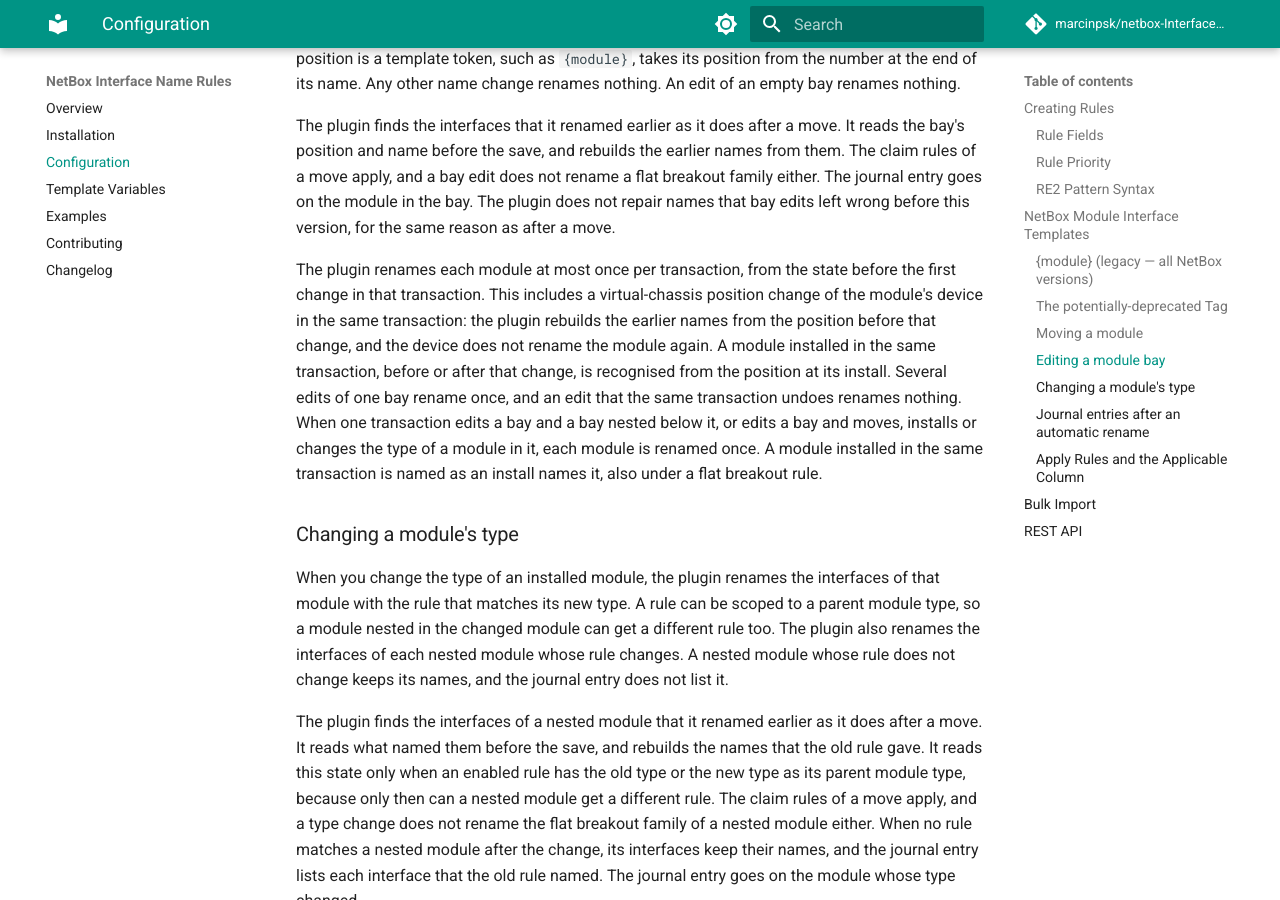
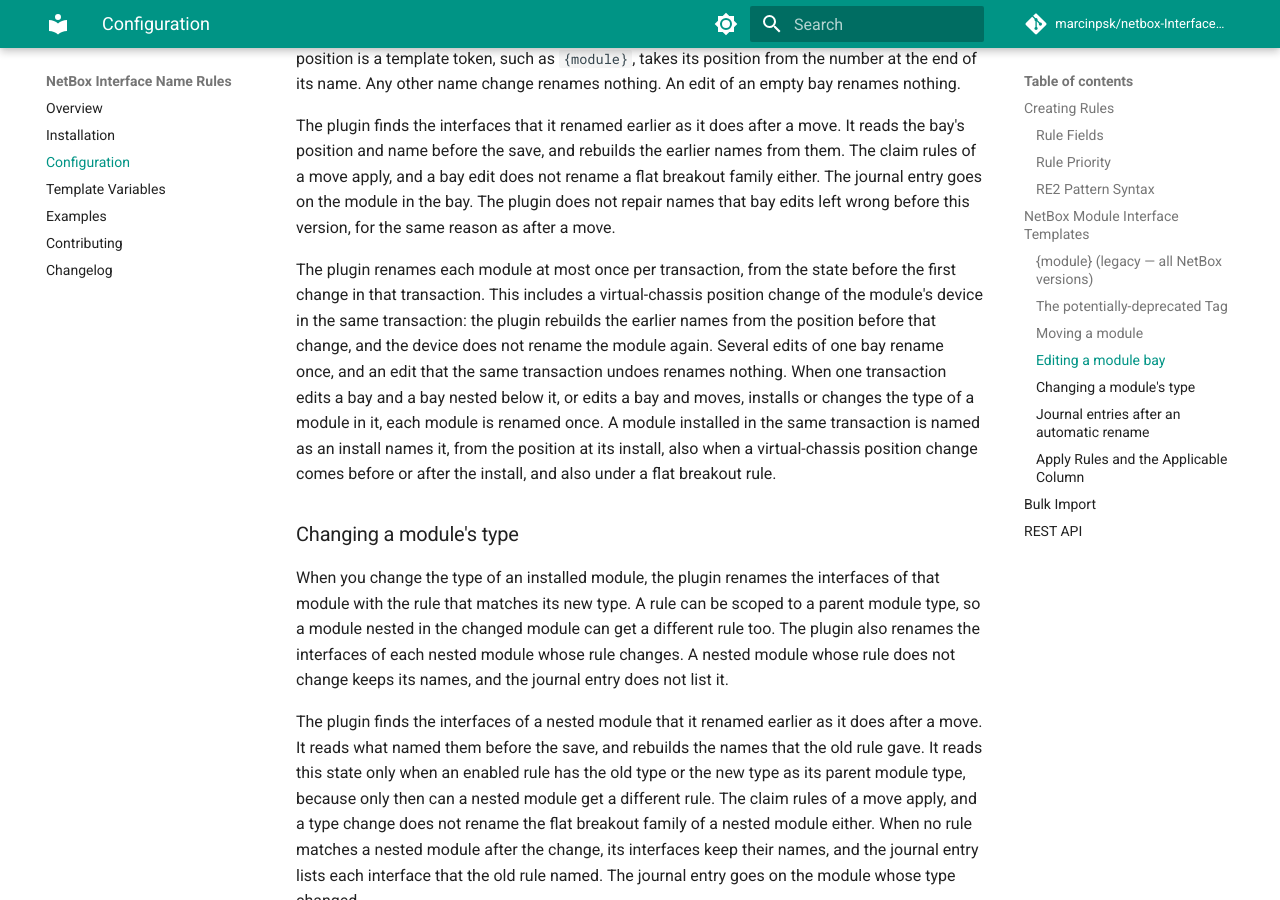
Before and after one commit to marcinpsk/netbox-InterfaceNameRules-plugin, an MkDocs documentation site: the page built from docs/configuration.md, in a window 1280 px wide and 900 px high, scrolled down 4331 px. Built offline with MkDocs 1.6.1 and Material for MkDocs 9.7.7, drawn with Linux system fonts in a browser that asks for light colours; comment, search, counter and statistics services are not loaded.

Commit message:
docs: define the naming point and state the install rule of one transaction once

```diff
--- a/docs/configuration.md
+++ b/docs/configuration.md
@@ -169,13 +169,13 @@ The plugin renames each module at most once per transaction, from the state
 before the first change in that transaction. This includes a virtual-chassis
 position change of the module's device in the same transaction: the plugin
 rebuilds the earlier names from the position before that change, and the
-device does not rename the module again. A module installed in the same
-transaction, before or after that change, is recognised from the position at
-its install. Several edits of one bay rename once, and an edit that the same transaction undoes renames nothing. When one
+device does not rename the module again. Several edits of one bay rename once,
+and an edit that the same transaction undoes renames nothing. When one
 transaction edits a bay and a bay nested below it, or edits a bay and moves,
 installs or changes the type of a module in it, each module is renamed once. A
-module installed in the same transaction is named as an install names it, also
-under a flat breakout rule.
+module installed in the same transaction is named as an install names it, from
+the position at its install, also when a virtual-chassis position change comes
+before or after the install, and also under a flat breakout rule.
 
 ### Changing a module's type
 
```
Also changed, not shown: CONTEXT.md (+4 -0 lines).
